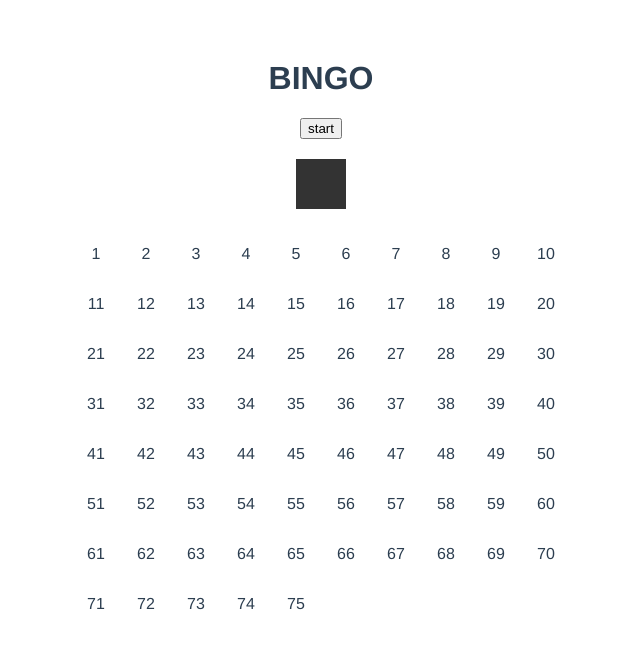
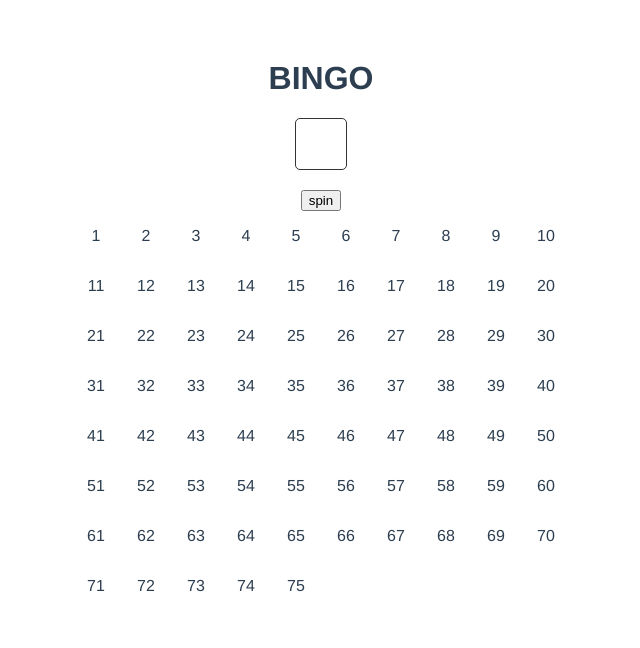
Before and after one commit to kakitaku00/Bingo-App, a Vue app: page / in a window 1280 px wide. Shown: the top 648 px of the page, without its empty margins (319-959 px from the left). Built offline with nearby package versions, Linux system fonts and the light colour scheme.

Commit message:
reset bingo logic

```diff
--- a/src/App copy.vue
+++ /dev/null
@@ -1,43 +0,0 @@
-<template>
-  <div id="app">
-    <img alt="Vue logo" src="./assets/logo.png">
-    <Apple v-on:fluitTotal="totalDayo()"></Apple>
-    <Orange v-on:fluitTotal="totalDayo()"></Orange>
-    <p>果物は全部で{{ total }}個だよ</p>
-    <HelloWorld msg="Welcome to Your Vue.js App"/>
-  </div>
-</template>
-
-<script>
-import HelloWorld from './components/HelloWorld.vue'
-import Orange from './components/Orange.vue'
-import Apple from './components/Apple.vue'
-
-export default {
-  name: 'app',
-  components: {
-    HelloWorld,
-    Orange,
-    Apple
-  },
-  data:() =>({
-    total: 0
-  }),
-  methods: {
-    totalDayo: function() {
-      this.total++
-    }
-  }
-}
-</script>
-
-<style>
-#app {
-  font-family: 'Avenir', Helvetica, Arial, sans-serif;
-  -webkit-font-smoothing: antialiased;
-  -moz-osx-font-smoothing: grayscale;
-  text-align: center;
-  color: #2c3e50;
-  margin-top: 60px;
-}
-</style>
--- a/src/App.vue
+++ b/src/App.vue
@@ -1,66 +1,86 @@
 <template>
   <div id="app">
     <h1>BINGO</h1>
-    <bingo-button :count="count" :buttonText="buttonText" @action="action"></bingo-button>
-    <Panel :target="target" :bingo="bingo" :activeClass="activeClass"></Panel>
+    <p class="pickNumber">{{targetNum}}</p>
+    <input v-if="mode === 'stop'" type="button" value="spin" @click="spin()">
+    <input v-else-if="mode === 'spin'" type="button" value="stop" @click="stop()">
+    <input v-else type="button" value="reset" @click="reset()">
+    <ul class="panel">
+      <li v-for="num in bingoMaxNum" :class="activeClass.white" :id="[num]" :key="num">{{ num }} </li>
+    </ul>
   </div>
 </template>
 
 <script>
-import Panel from "./components/Panel.vue"
-import BingoButton from "./components/BingoButton.vue"
-
 export default {
   name: 'app',
-  components: {
-    Panel,
-    BingoButton
-  },
   data(){
     return {
-      count: 0,
+      mode: "stop",
       target: null,
-      bingo: 75,
+      targetNum: null,
+      bingoMaxNum: 75,
+      bingoNum: [],
+      buttonText: {
+        start: "start",
+        reset: "reset"
+      },
       activeClass: {
         white: "white",
         black: "black"
       },
-      buttonText: {
-        start: "start",
-        reset: "reset"
-      }
     }
   },
   methods: {
-    action: function() {
-      if (this.count === this.bingo) {
-        this.resetBingo();
-        return
-      }
-      const num = this.targetNum();
-      const targetEl = document.getElementById(num);
-
-      if (targetEl.classList.contains("white")) {
-        this.target = num;
-        targetEl.classList.remove(this.activeClass.white);
-        targetEl.classList.add(this.activeClass.black);
-        this.count++;
-      } else {
-        this.action();
+    spin: function() {
+      this.mode = "spin"
+      this.activeNumber()
+    },
+    stop: function() {
+      this.mode = "stop"
+      this.stopNumber(this.target)
+      this.pickNumber()
+      this.styleNumber()
+      if(!this.bingoNum.length) {
+        this.mode = "reset"
       }
     },
-    targetNum: function() {
-      var num = Math.floor( Math.random() * this.bingo + 1);
-      return num;
+    reset: function() {
+
     },
-    resetBingo: function() {
-      this.count = 0;
-      this.target = "";
-      for(let i = 1; i < this.bingo + 1; i++) {
-        document.getElementById(i).classList.replace(this.activeClass.black, this.activeClass.white)
-      }
+    createBingoNumber: function() {
+      return [...Array(this.bingoMaxNum).keys()].map(i => ++i)
+    },
+    randomNumber: function() {
+      return Math.floor(Math.random() * this.bingoNum.length)
+    },
+    selectNumber: function() {
+      const target = this.randomNumber()
+      return this.bingoNum[target]
+    },
+    activeNumber: function() {
+      this.target = setInterval(() => {
+        this.targetNum = this.selectNumber()
+      }, 100);
+    },
+    stopNumber: function(target) {
+      clearInterval(target);
+    },
+    pickNumber: function() {
+      const selectedBingoNum = this.bingoNum.filter((num) => {
+        return num !== this.targetNum
+      })
+      this.bingoNum = selectedBingoNum
+    },
+    styleNumber: function() {
+      const targetEl = document.getElementById(this.targetNum)
+      targetEl.classList.remove(this.activeClass.white);
+      targetEl.classList.add(this.activeClass.black);
     }
   },
+  created() {
+    this.bingoNum = this.createBingoNumber()
+  }
 }
 </script>
 
@@ -89,6 +109,17 @@ ul {
   justify-content: center;
 }
 
+.pickNumber {
+  width: 50px;
+  height: 50px;
+  margin: 0 auto 20px;
+  border: 1px solid #333;
+  border-radius: 5px;
+  display: flex;
+  align-items: center;
+  justify-content: center;
+}
+
 .panel {
   margin: 0 auto;
   width: 500px;
--- a/src/components/BingoButton.vue
+++ /dev/null
@@ -1,21 +0,0 @@
-<template>
-  <div>
-    <input v-if="this.count === 75" type="button" v-bind:value="buttonText.reset" @click="action">
-    <input v-else type="button" v-bind:value="buttonText.start" @click="action">
-  </div>
-</template>
-
-<script>
-export default {
-  name: "bingo-button",
-  props: {
-    count: Number,
-    buttonText: Object,
-  },
-  methods: {
-    action: function() {
-      this.$emit("action")
-    }
-  }
-}
-</script>
--- a/src/components/HelloWorld.vue
+++ /dev/null
@@ -1,58 +0,0 @@
-<template>
-  <div class="hello">
-    <h1>{{ msg }}</h1>
-    <p>
-      For a guide and recipes on how to configure / customize this project,<br>
-      check out the
-      <a href="https://cli.vuejs.org" target="_blank" rel="noopener">vue-cli documentation</a>.
-    </p>
-    <h3>Installed CLI Plugins</h3>
-    <ul>
-      <li><a href="https://github.com/vuejs/vue-cli/tree/dev/packages/%40vue/cli-plugin-babel" target="_blank" rel="noopener">babel</a></li>
-      <li><a href="https://github.com/vuejs/vue-cli/tree/dev/packages/%40vue/cli-plugin-eslint" target="_blank" rel="noopener">eslint</a></li>
-    </ul>
-    <h3>Essential Links</h3>
-    <ul>
-      <li><a href="https://vuejs.org" target="_blank" rel="noopener">Core Docs</a></li>
-      <li><a href="https://forum.vuejs.org" target="_blank" rel="noopener">Forum</a></li>
-      <li><a href="https://chat.vuejs.org" target="_blank" rel="noopener">Community Chat</a></li>
-      <li><a href="https://twitter.com/vuejs" target="_blank" rel="noopener">Twitter</a></li>
-      <li><a href="https://news.vuejs.org" target="_blank" rel="noopener">News</a></li>
-    </ul>
-    <h3>Ecosystem</h3>
-    <ul>
-      <li><a href="https://router.vuejs.org" target="_blank" rel="noopener">vue-router</a></li>
-      <li><a href="https://vuex.vuejs.org" target="_blank" rel="noopener">vuex</a></li>
-      <li><a href="https://github.com/vuejs/vue-devtools#vue-devtools" target="_blank" rel="noopener">vue-devtools</a></li>
-      <li><a href="https://vue-loader.vuejs.org" target="_blank" rel="noopener">vue-loader</a></li>
-      <li><a href="https://github.com/vuejs/awesome-vue" target="_blank" rel="noopener">awesome-vue</a></li>
-    </ul>
-  </div>
-</template>
-
-<script>
-export default {
-  name: 'HelloWorld',
-  props: {
-    msg: String
-  }
-}
-</script>
-
-<!-- Add "scoped" attribute to limit CSS to this component only -->
-<style scoped>
-h3 {
-  margin: 40px 0 0;
-}
-ul {
-  list-style-type: none;
-  padding: 0;
-}
-li {
-  display: inline-block;
-  margin: 0 10px;
-}
-a {
-  color: #42b983;
-}
-</style>
--- a/src/components/Panel.vue
+++ /dev/null
@@ -1,19 +0,0 @@
-<template>
-  <div>
-    <p class="view">{{target}}</p>
-    <ul class="panel">
-      <li v-for="num in bingo" :class="activeClass.white" :id="[num]" :key="num">{{ num }} </li>
-    </ul>
-  </div>
-</template>
-
-<script>
-export default {
-  name: "panel",
-  props: {
-    target: Number,
-    bingo: Number,
-    activeClass: Object
-  },
-}
-</script>
```
Also changed, not shown: src/components/Apple.vue (deleted, +0 -20 lines), src/components/Orange.vue (deleted, +0 -20 lines).
